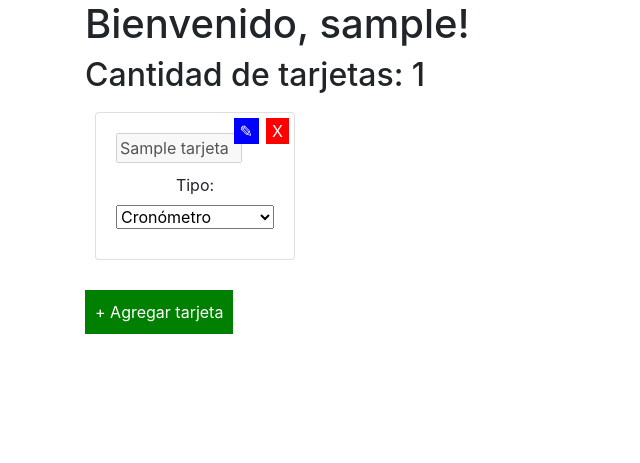
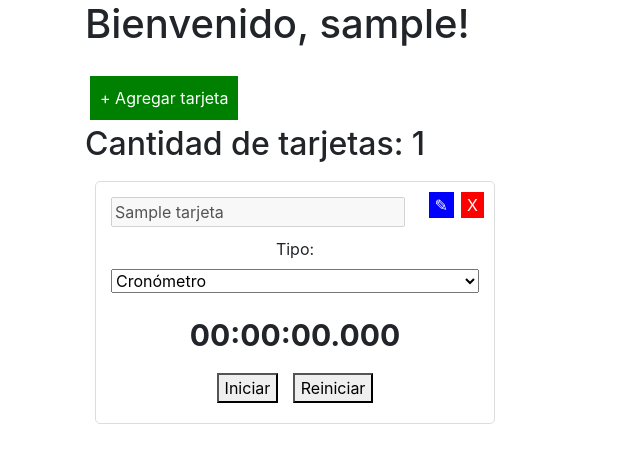
Before and after one commit to AbrahamIchaj/Timer, a CodeIgniter app: the page made by application/views/mostrar_tarjetas.php in a window 1280 px wide. Shown: the top 463 px of the page, without its empty margins (0-640 px from the left). Run offline with CodeIgniter, Linux system fonts and the light colour scheme; the template is opened without the code that fills it: most values are stand-ins (such as "Sample title", 1, 10 or a date in 2020).

Commit message:
Se agrego el cronometro y temporizador para que aparezca en la tarjeta, se realizo la funcion de iniciar, pausar y detener

```diff
--- a/application/views/mostrar_tarjetas.php
+++ b/application/views/mostrar_tarjetas.php
@@ -12,10 +12,30 @@
     <!-- jQuery -->
     <script type="text/javascript" src="<?php echo base_url('styles/jquery-3.3.1.min.js'); ?>"></script>
 
+    <style>
+        .card {
+            border: 1px solid #ddd;
+            padding: 15px;
+            margin-bottom: 10px;
+            border-radius: 5px;
+        }
+        .time-display {
+            font-size: 30px;
+            margin: 10px 0;
+            font-weight: bold;
+        }
+        button {
+            margin: 5px;
+        }
+        .time-inputs {
+            display: none;
+        }
+    </style>
 </head>
 <body class="container">
 
     <h1>Bienvenido, <?php echo $username; ?>!</h1>
+    <button class="add-button" id="add-button">+ Agregar tarjeta</button>
     <h2>Cantidad de tarjetas: <span id="cantidad-tarjetas"><?php echo count($tarjetas); ?></span></h2>
 
     <div class="cards-container" id="cards-container">
@@ -32,14 +52,116 @@
                     <option value="temporizador" <?php echo $tarjeta['tipo'] == 'temporizador' ? 'selected' : ''; ?>>Temporizador</option>
                 </select>
                 <div class="message"></div>
+
+                <!-- Inputs de tiempo para temporizador -->
+                <div class="time-inputs">
+                    <input type="number" class="hours-input" placeholder="Horas" min="0" max="23">
+                    <input type="number" class="minutes-input" placeholder="Minutos" min="0" max="59">
+                    <input type="number" class="seconds-input" placeholder="Segundos" min="0" max="59">
+                </div>
+
+                <!-- Contenedor de tiempo -->
+                <div class="time-display" id="display-<?php echo $index; ?>">00:00:00.000</div>
+
+                <!-- Botones de control -->
+                 <content>
+                <button class="start-btn" data-index="<?php echo $index; ?>">Iniciar</button>
+                <button class="reset-btn" data-index="<?php echo $index; ?>">Reiniciar</button></content>
             </div>
         <?php endforeach; ?>
     </div>
 
-    <button class="add-button" id="add-button">+ Agregar tarjeta</button>
+
 
     <script>
         $(document).ready(function() {
+            let timers = {};
+            let intervals = {};
+            let startTimes = {};
+
+            // Ocultar o mostrar los inputs según la selección de combobox
+            $(document).on('change', '.tipo-select', function() {
+                var tipo = $(this).val();
+                var card = $(this).closest('.card');
+                if (tipo === 'cronometro') {
+                    card.find('.time-inputs').hide();
+                } else if (tipo === 'temporizador') {
+                    card.find('.time-inputs').show();
+                }
+            });
+
+            // Iniciar cronómetro o temporizador
+            $(document).on('click', '.start-btn', function() {
+                let index = $(this).data('index');
+                let card = $(this).closest('.card');
+                let tipo = card.find('.tipo-select').val();
+                let display = card.find('.time-display');
+
+                if (timers[index]) {
+                    clearInterval(timers[index]);
+                    timers[index] = null;
+                    $(this).text('Iniciar');
+                } else {
+                    startTimes[index] = Date.now(); // Almacena el tiempo de inicio
+                    if (tipo === 'cronometro') {
+                        startCronometro(index, display);
+                    } else if (tipo === 'temporizador') {
+                        startTemporizador(index, display, card);
+                    }
+                    $(this).text('Pausar');
+                }
+            });
+
+            // Función para el cronómetro (contar hacia arriba)
+            function startCronometro(index, display) {
+                let elapsed = intervals[index] || 0;
+                timers[index] = setInterval(function() {
+                    elapsed = Date.now() - startTimes[index];
+                    intervals[index] = elapsed;
+                    display.text(formatTime(elapsed / 1000));
+                }, 10);
+            }
+
+            // Función para el temporizador (contar hacia abajo)
+            function startTemporizador(index, display, card) {
+                let hours = parseInt(card.find('.hours-input').val()) || 0;
+                let minutes = parseInt(card.find('.minutes-input').val()) || 0;
+                let seconds = parseInt(card.find('.seconds-input').val()) || 0;
+
+                let totalMilliseconds = ((hours * 3600) + (minutes * 60) + seconds) * 1000;
+                intervals[index] = totalMilliseconds;
+
+                timers[index] = setInterval(function() {
+                    totalMilliseconds -= 10;
+                    intervals[index] = totalMilliseconds;
+                    display.text(formatTime(totalMilliseconds / 1000));
+
+                    if (totalMilliseconds <= 0) {
+                        clearInterval(timers[index]);
+                        alert('¡Tiempo terminado!');
+                    }
+                }, 10);
+            }
+
+            // Formatear el tiempo en horas, minutos, segundos y milisegundos
+            function formatTime(s) {
+                const hours = Math.floor(s / 3600);
+                const minutes = Math.floor((s % 3600) / 60);
+                const seconds = Math.floor(s % 60);
+                const milliseconds = Math.floor((s % 1) * 1000);
+                return `${hours.toString().padStart(2, '0')}:${minutes.toString().padStart(2, '0')}:${seconds.toString().padStart(2, '0')}.${milliseconds.toString().padStart(3, '0')}`;
+            }
+
+            // Reiniciar cronómetro o temporizador
+            $(document).on('click', '.reset-btn', function() {
+                let index = $(this).data('index');
+                clearInterval(timers[index]);
+                timers[index] = null;
+                intervals[index] = 0;
+                $('#display-' + index).text('00:00:00.000');
+                $('.start-btn[data-index="' + index + '"]').text('Iniciar');
+            });
+
             // Eliminar tarjeta
             $(document).on('click', '.delete-button', function() {
                 $(this).closest('.card').remove();
@@ -59,34 +181,19 @@
                             <option value="temporizador">Temporizador</option>
                         </select>
                         <div class="message"></div>
+                        <div class="time-inputs">
+                            <input type="number" class="hours-input" placeholder="Horas" min="0" max="23">
+                            <input type="number" class="minutes-input" placeholder="Minutos" min="0" max="59">
+                            <input type="number" class="seconds-input" placeholder="Segundos" min="0" max="59">
+                        </div>
+                        <div class="time-display" id="display-new">00:00:00.000</div>
+            <content>
+                <button class="start-btn" data-index="<?php echo $index; ?>">Iniciar</button>
+                <button class="reset-btn" data-index="<?php echo $index; ?>">Reiniciar</button>
+            </content>
                     </div>`;
                 $('#cards-container').append(nuevaTarjeta);
                 actualizarCantidadTarjetas();
-            });
-
-            // Editar nombre de la tarjeta
-            $(document).on('click', '.edit-button', function() {
-                var input = $(this).siblings('input[type="text"]');
-                if (input.is(':disabled')) {
-                    input.prop('disabled', false).focus();
-                    $(this).text('✓').css('background-color', 'green');
-                } else {
-                    input.prop('disabled', true);
-                    $(this).text('✎').css('background-color', 'blue');
-                }
-            });
-
-            // Mostrar mensajes según la selección del combobox
-            $(document).on('change', '.tipo-select', function() {
-                var messageDiv = $(this).siblings('.message');
-                var selectedValue = $(this).val();
-                if (selectedValue === 'cronometro') {
-                    messageDiv.text('Hola');
-                } else if (selectedValue === 'temporizador') {
-                    messageDiv.text('Qué tal');
-                } else {
-                    messageDiv.text('');
-                }
             });
 
             // Actualizar la cantidad de tarjetas
@@ -94,8 +201,6 @@
                 var cantidad = $('.card').length;
                 $('#cantidad-tarjetas').text(cantidad);
             }
-
-
         });
     </script>
 
--- a/styles/styles.css
+++ b/styles/styles.css
@@ -4,7 +4,7 @@
             padding: 20px;
             margin: 10px;
             display: inline-block;
-            width: 200px;
+            width: 400px;
             text-align: center;
             position: relative;
         }
@@ -41,3 +41,21 @@
             margin-top: 10px;
             font-weight: bold;
         }
+
+        .card {
+            border: 1px solid #ddd;
+            padding: 15px;
+            margin-bottom: 10px;
+            border-radius: 5px;
+        }
+        .time-display {
+            font-size: 30px;
+            margin: 10px 0;
+            font-weight: bold;
+        }
+        button {
+            margin: 5px;
+        }
+        .time-inputs {
+            display: none;
+        }
```
